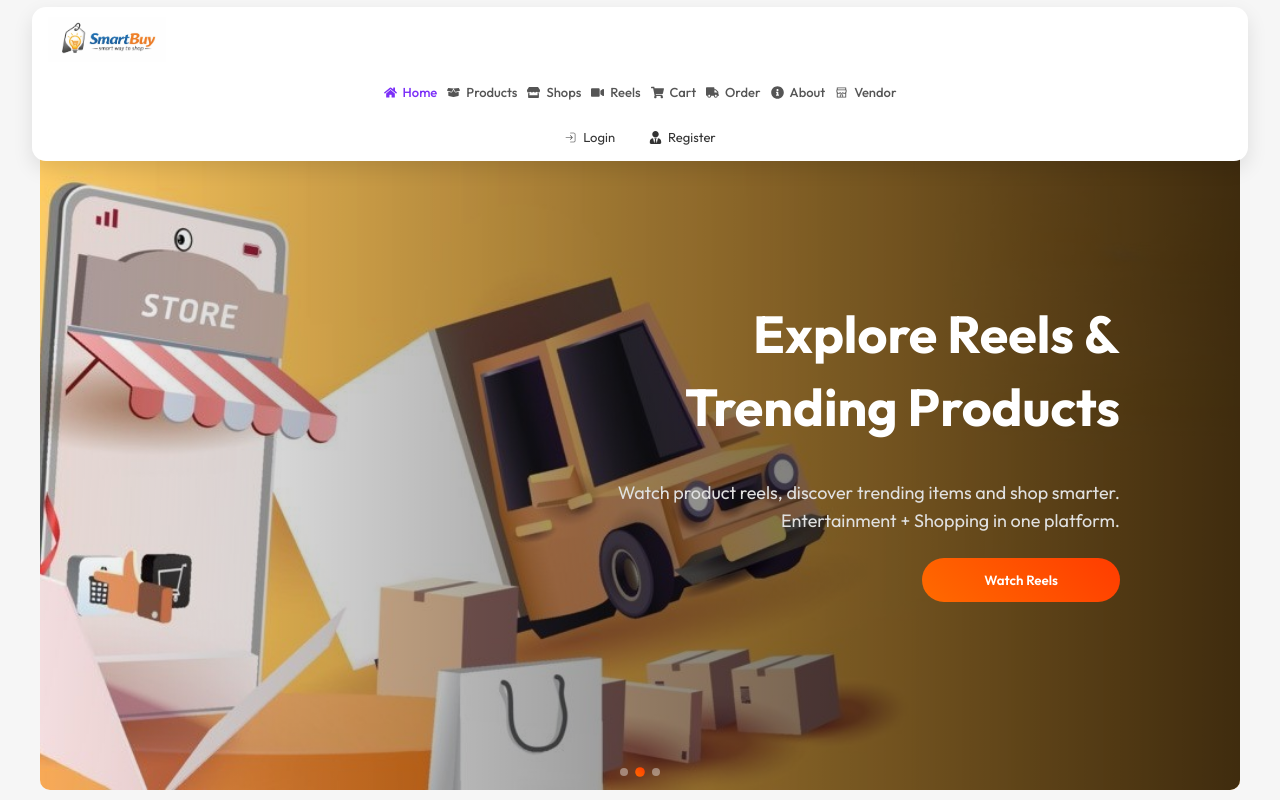
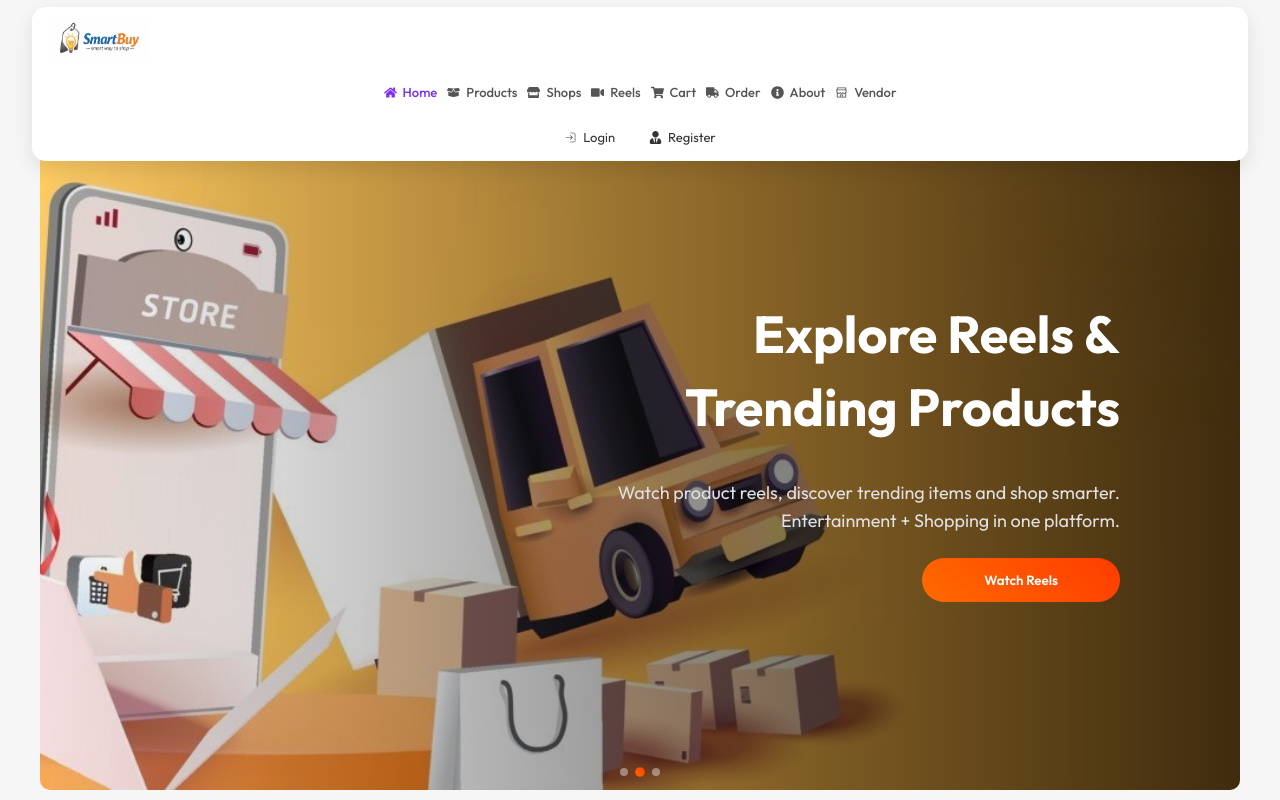
Before and after one commit to RohitKushwah19032001-RK/SmartBuy_Frontend, a React (Vite) app: page / in a window 1280 px wide. Shown: the top 800 px of the page. Built offline with nearby package versions, Linux system fonts and the light colour scheme; no server answers; grey boxes are pictures that could not be loaded.

Commit message:
updated shoResp

```diff
--- a/src/styles/Navbar.module.css
+++ b/src/styles/Navbar.module.css
@@ -121,7 +121,7 @@
 
   .logo img {
     height: 45px;
-    width: auto;
+    width: 100px;
   }
 
   /* NAV LINKS */
```
